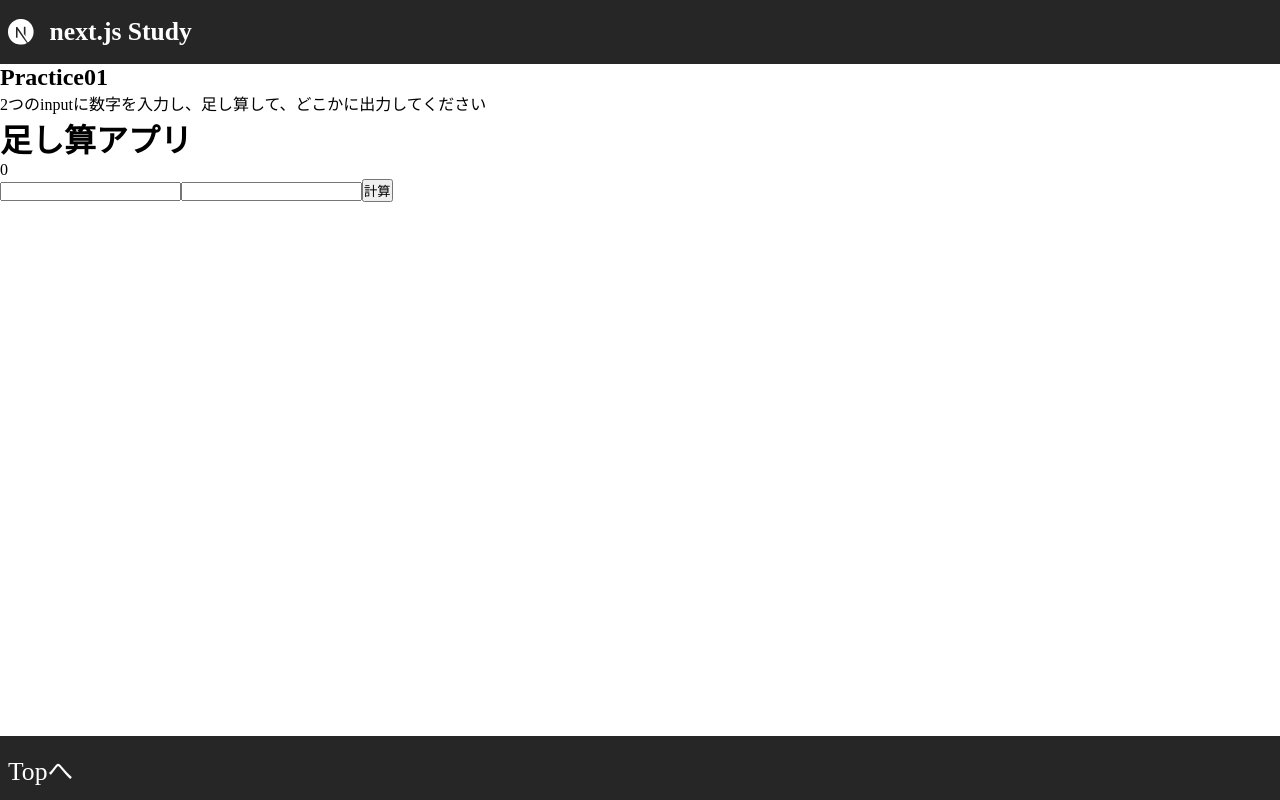
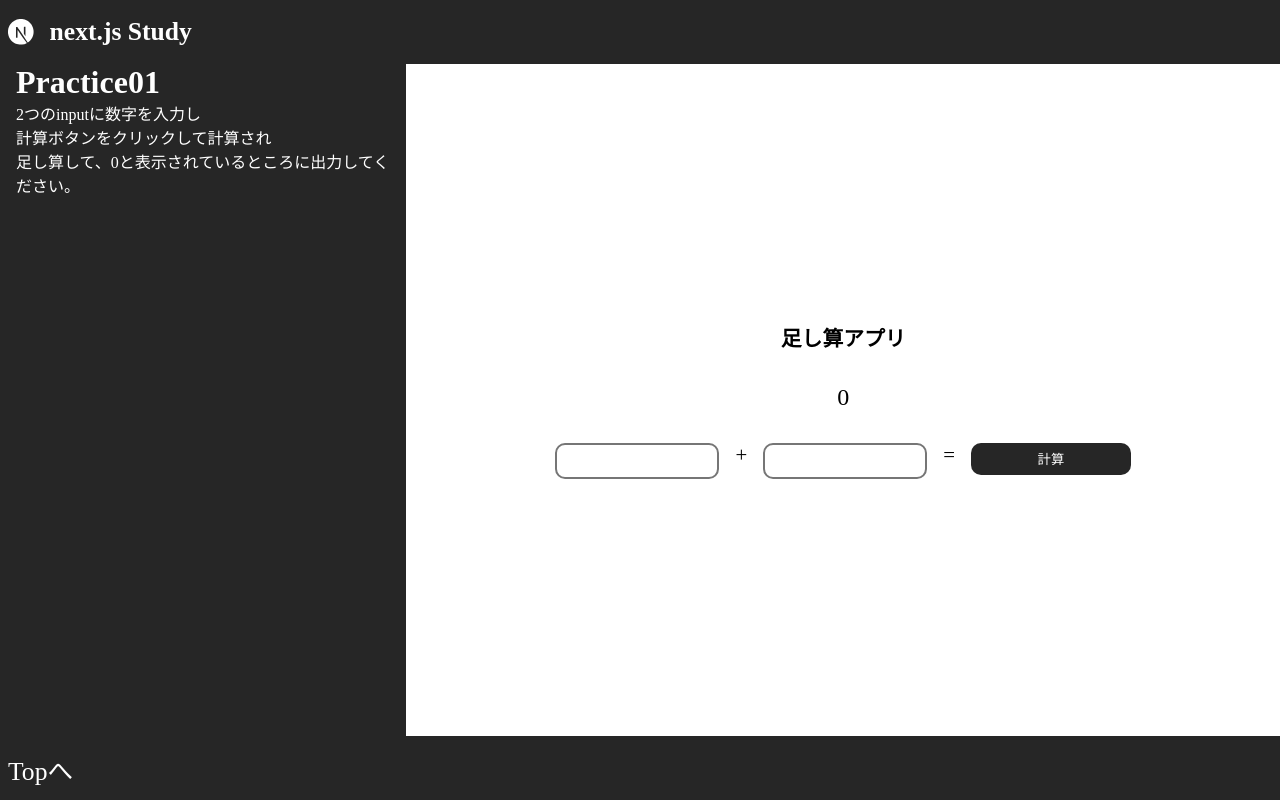
Before and after one commit to RikutoOgaki/nextjs-practioce, a Next.js app: page /practice/01 in a window 1280 px wide. Built offline with nearby package versions, Linux system fonts and the light colour scheme.

Commit message:
practice01完成

```diff
--- a/src/pages/index.tsx
+++ b/src/pages/index.tsx
@@ -34,6 +34,9 @@ export default function Home() {
               期限は２週間です。<br />すべて完成しなくてもいいです。<br />
               しかし、１つでも多く自分で調べてやってみてください。<br />
               わからないところがあればいつでも聞いてください。
+              大垣が忙しい場合は
+              <Link style={{ color: '#262626' }} href={'https://github.com/RikutoOgaki/nextjs-practioce'}>このリポジトリー</Link>
+              を見てください。
             </p>
           </div>
         </div>
--- a/src/pages/practice/01/index.tsx
+++ b/src/pages/practice/01/index.tsx
@@ -17,12 +17,17 @@ export default function Practice01() {
             <Layout>
                 <div className={style.wrap}>
                     <div className={style.explanationBox}>
-                        <h2>Practice01</h2>
-                        <p>2つのinputに数字を入力し、足し算して、どこかに出力してください</p>
-                        <p></p>
+                        <h2 className={style.title}>Practice01</h2>
+                        <p className={style.text}>
+                            2つのinputに数字を入力し<br />
+                            計算ボタンをクリックして計算され<br />
+                            足し算して、0と表示されているところに出力してください。
+
+                        </p>
                     </div>
+                    <div className={style.con}>
                         <div className={style.titleBox}>
-                        <h1 className={style.title}>足し算アプリ</h1>
+                            <h2 className={style.subTitle}>足し算アプリ</h2>
                         </div>
                         <div className={style.resultBox}>
                             <p className={style.result}>{state.result}</p>
@@ -37,6 +42,7 @@ export default function Practice01() {
                                     calA: e.target.value
                                 })}
                             />
+                            <span>+</span>
                             <input
                                 type="text"
                                 value={state.calB}
@@ -46,6 +52,7 @@ export default function Practice01() {
                                     calB: e.target.value
                                 })}
                             />
+                            <span>=</span>
                             <button
                                 className={style.btn}
                                 onClick={() => {
@@ -60,6 +67,7 @@ export default function Practice01() {
                             >計算</button>
                         </div>
                     </div>
+                </div>
             </Layout>
         </>
     )
--- a/src/styles/practice/01/index.module.scss
+++ b/src/styles/practice/01/index.module.scss
@@ -0,0 +1,71 @@
+.wrap {
+    width: 100%;
+    height: 100%;
+    display: flex;
+    justify-content: space-between;
+    align-items: center;
+
+    .explanationBox {
+        width: 30%;
+        height: 100%;
+        background-color: #262626;
+        padding: 1rem;
+
+        .title {
+            color: #ffffff;
+            font-size: 2rem;
+        }
+
+        .text {
+            color: #ffffff;
+        }
+    }
+
+    .con {
+        width: 70%;
+        height: 100%;
+        display: flex;
+        justify-content: center;
+        align-items: center;
+        flex-direction: column;
+        gap: 2rem;
+
+        .titleBox {
+            h2 {
+                font-size: 1.3rem;
+            }
+        }
+
+        .resultBox {
+            p {
+                font-size: 1.5rem;
+            }
+        }
+
+        .inputBox {
+            display: flex;
+            gap: 1rem;
+
+            .input {
+                border: none;
+                width: 10rem;
+                height: 2rem;
+                border-radius: 10px;
+                border: 2px solid #767676;
+            }
+
+            span {
+                font-size: 1.3rem;
+            }
+
+            .btn {
+                border: none;
+                width: 10rem;
+                height: 2rem;
+                background-color: #262626;
+                color: #ffffff;
+                border-radius: 10px;
+            }
+        }
+    }
+}
```
Lines whose indentation alone changed are shown as unchanged.
